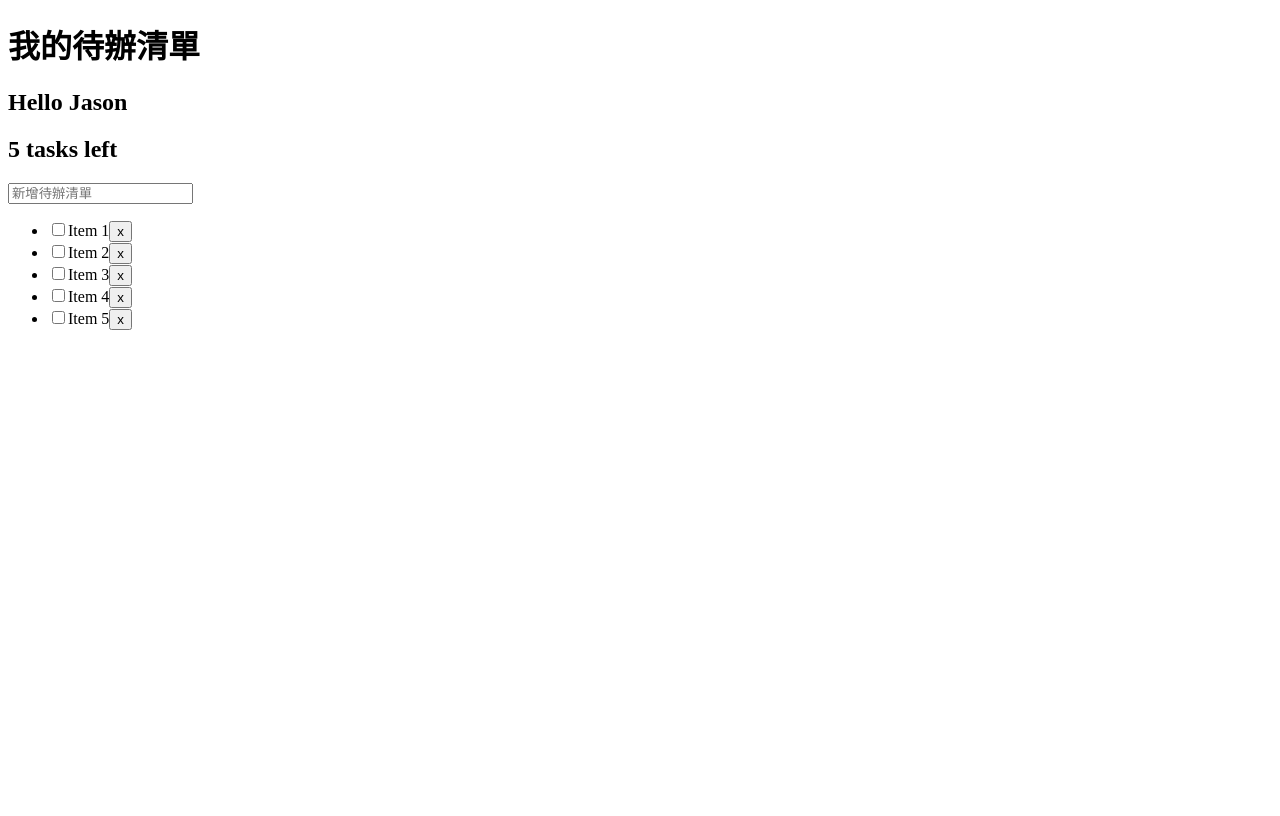
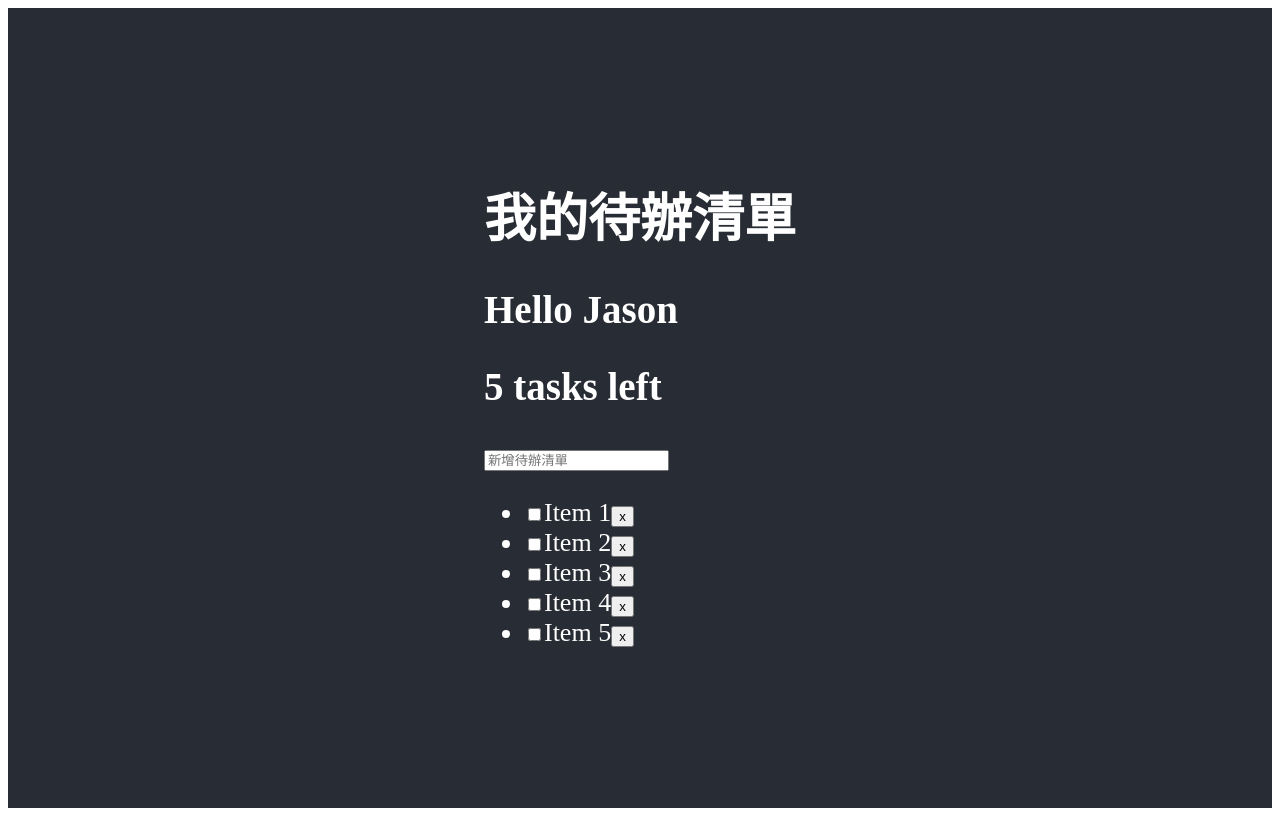
Before and after one commit to chc94818/ReactJS-Practice_ToDo-List, a React (Create React App) app: page / in a window 1280 px wide. Built offline with nearby package versions, Linux system fonts and the light colour scheme.

Commit message:
App header CSS

```diff
--- a/src/index.js
+++ b/src/index.js
@@ -3,6 +3,7 @@ import ReactDOM from 'react-dom'
 import { createStore, combineReducers, applyMiddleware} from 'redux'
 import reducers from './reducers/todos'
 import TodoApp from './components/TodoApp'
+import './App.css';
 import { Provider } from 'react-redux'
 
 
@@ -23,7 +24,9 @@ const store = createStore(
 
 ReactDOM.render(
     <Provider store={store}>
-        <TodoApp />
+        <div className="App-header">
+            <TodoApp />
+        </div>
     </Provider>,
     document.getElementById('app')
 );
```
